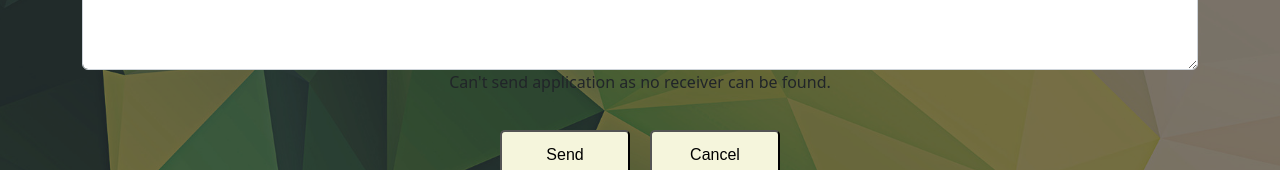
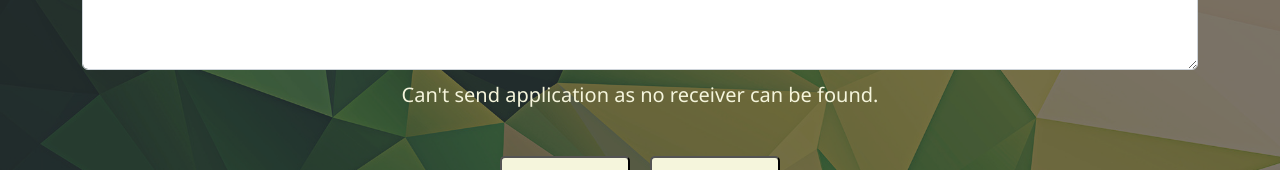
Before and after one commit to Srinkk/LeaveApp_Frontend, a React (Create React App) app: page /student/compose in a window 1280 px wide. Both pictures are taken after typing "Sample", "Sample", "Sample" into the empty fields and a click on the button "Send". Shown: the part 530-700 px from the top of the page. Built offline with nearby package versions, Linux system fonts and the light colour scheme; no server answers.

Commit message:
Update Compose.js

```diff
--- a/src/Dashboard/StudentDash/Compose.js
+++ b/src/Dashboard/StudentDash/Compose.js
@@ -77,7 +77,7 @@ const Compose = () => {
 			<div className="justify-content-center">
 			<div className='bagc'>
 
-					<div className='dashboard_bg'>
+					<div className='dashboard_s_bg'>
 					 <div className='dashboard_overlay'>
 					<h2><div className='form_head1'>Compose your Application</div></h2>
 					<hr className='md-6'/>
@@ -123,7 +123,7 @@ const Compose = () => {
 						</Form>
 
 
-						{ err ? <p>{err}</p> : <></>}
+						{ err ? <p className='no_mail'>{err}</p> : <></>}
 
 						<button onClick={handleSubmit} className='send' >Send</button>
 
```
